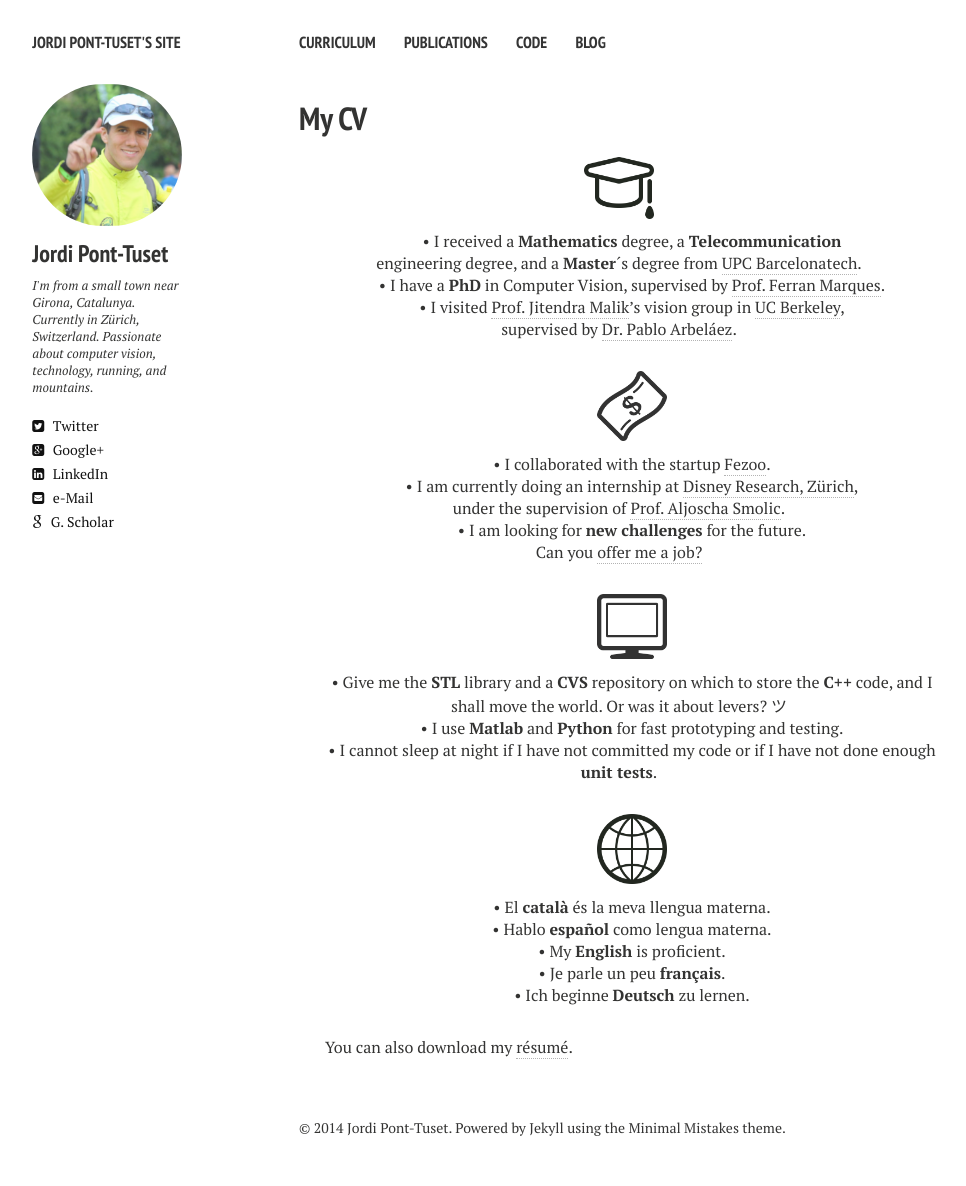
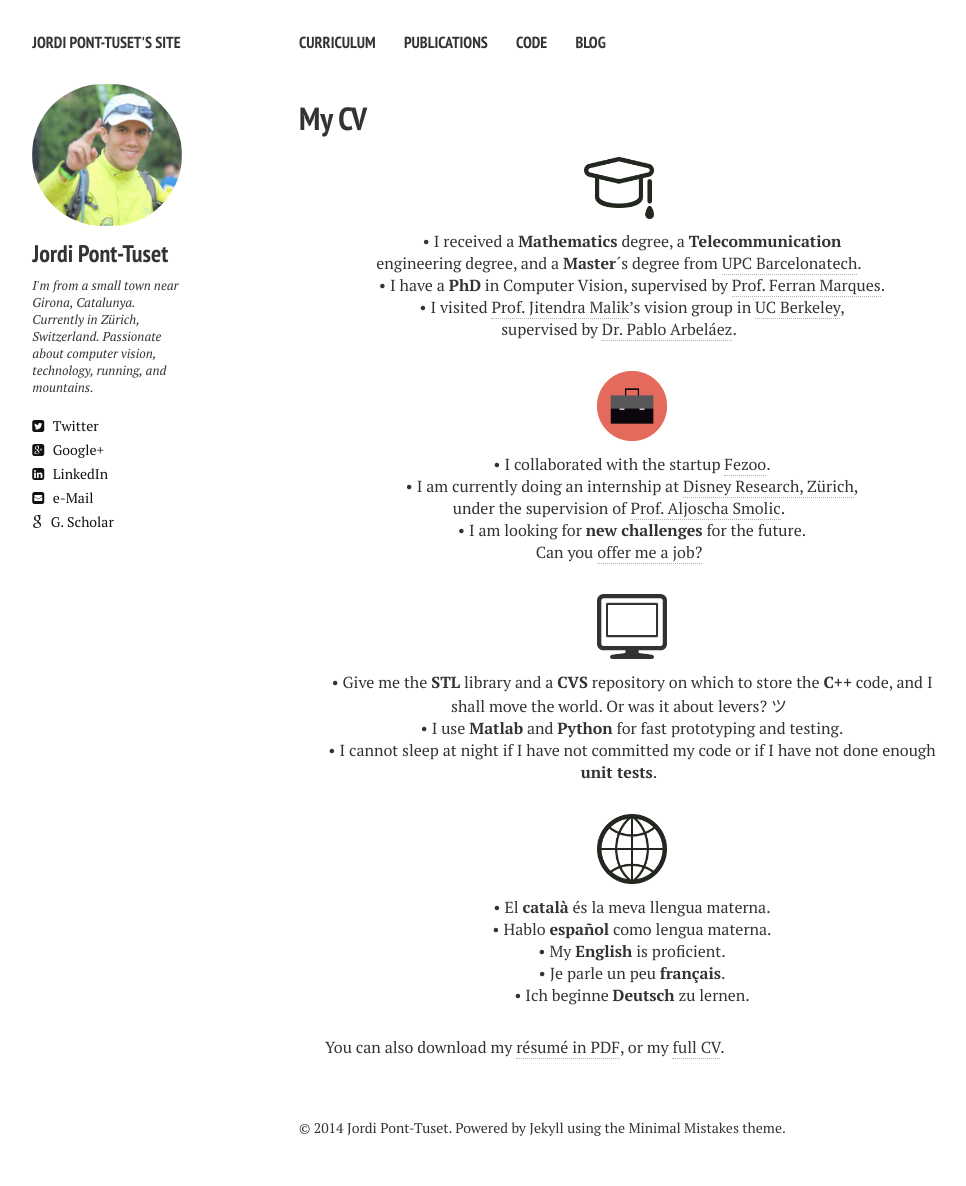
Before and after one commit to jponttuset/jponttuset.github.io, a Jekyll site: the page built from cv.md, in a window 1280 px wide. Shown: the whole page, without its empty margins (21-987 px from the left). Built offline with Jekyll 4.4.1, drawn with Linux system fonts in a browser that asks for light colours; nearby versions of some CDN libraries.

Commit message:
- Tuning resume

```diff
--- a/_layouts/cv.html
+++ b/_layouts/cv.html
@@ -49,7 +49,7 @@
     <p align="center">&#8226 I have a <strong>PhD</strong> in Computer Vision, supervised by <a href="https://imatge.upc.edu/web/ferran" target="_blank">Prof. Ferran Marques</a>.</p>
     <p align="center" class="bottom-three">&#8226 I visited <a href="http://www.cs.berkeley.edu/~malik/" target="_blank">Prof. Jitendra Malik</a>’s vision group in <a href="http://www.berkeley.edu" target="_blank">UC Berkeley</a>,<br>supervised by <a href="http://www.cs.berkeley.edu/~arbelaez/index.html" target="_blank">Dr. Pablo Arbeláez</a>.</p>
 
-    <p align="center" class=bottom-small><img src="{{ site.url }}/images/banknote.png" alt="Work Experience" width="70" height="70"></p>
+    <p align="center" class=bottom-small><img src="{{ site.url }}/images/Briefcase.png" alt="Work Experience" width="70" height="70"></p>
     <p align="center">&#8226 I collaborated with the startup <a href="http://fezoo.cat" target="_blank">Fezoo</a>.</p>
     <p align="center">&#8226 I am currently doing an internship at <a href="http://www.disneyresearch.com/research-labs/disney-research-zurich/" target="_blank">Disney Research, Zürich</a>,<br>under the supervision of <a href="http://zurich.disneyresearch.com/~smolica/" target="_blank">Prof. Aljoscha Smolic</a>.</p>
     <p align="center" class="bottom-three">&#8226 I am looking for <strong>new challenges</strong> for the future.<br>Can you <a href="mailto:jpont01@gmail.com">offer me a job?</a></p>
--- a/cv.md
+++ b/cv.md
@@ -7,4 +7,4 @@
 comments: false
 ---
 
-You can also download my [résumé](https://www.dropbox.com/s/rw9xxsf5a0zv1jv/CV-PontTuset.pdf).
+You can also download my [résumé in PDF](https://www.dropbox.com/s/q2s8lwu5wqiq7hi/Resume-PontTuset.pdf?dl=0), or my [full CV](https://www.dropbox.com/s/rw9xxsf5a0zv1jv/CV-PontTuset.pdf).
```
Also changed, not shown: images/Briefcase.png (added).
